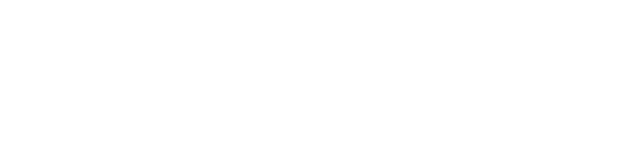
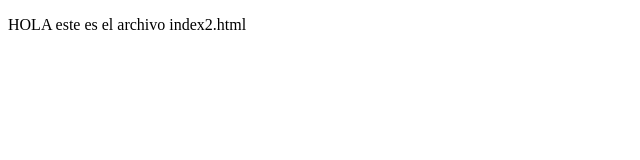
Before and after one commit to migitrr/proyecto2, a plain HTML site: page index2.html in a window 1280 px wide. Shown: the whole page, without its empty margins (0-640 px from the left). Drawn offline with Linux system fonts and the light colour scheme.

Commit message:
Agregado parrafo en index2.html

```diff
--- a/index2.html
+++ b/index2.html
@@ -7,6 +7,6 @@
     <title>Document</title>
 </head>
 <body>
-
+    <p>HOLA este es el archivo index2.html</p>
 </body>
 </html>
```
